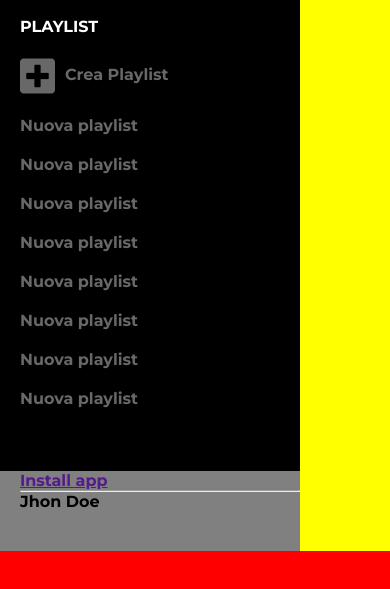
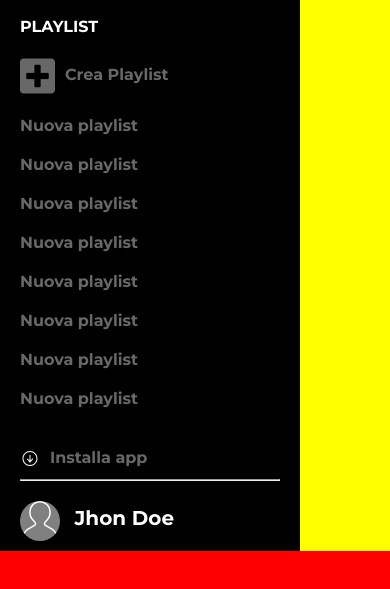
Before and after one commit to 83CarloG/html-css-spotifyweb, a plain HTML site: page index.html in a window 390 px wide. Shown: the part 213-802 px from the top of the page. Drawn offline with Linux system fonts and the light colour scheme.

Commit message:
aside - no responsive

```diff
--- a/css/style.css
+++ b/css/style.css
@@ -97,11 +97,39 @@
 /* /Secondary-nav */
 /* Aside-bottom */
 .aside-bottom {
-  height: 80px;
+  height: auto;
   margin-top: auto;
-  padding-left: 20px;
+  padding: 10px 20px;;
+  background-color: black;
+  flex-shrink: 0;
+}
+.aside-bottom__install {
+  margin-bottom: 10px;
+}
+.aside-bottom__link {
+  text-decoration: none;
+  color: #686868;
+}
+.aside-bottom__download {
+  margin-right: 10px;
+  height: 20px;
+  vertical-align: middle;
+}
+.aside-bottom__profile {
+  margin-top: 20px;
+}
+.aside-bottom__img {
+  display: inline-block;
+  width: 40px;
+  height: 40px;
+  border-radius: 50%;
   background-color: grey;
-  flex-shrink: 0;
+  vertical-align: middle;
+}
+.aside-bottom__name {
+  margin-left: 10px;
+  font-size: 1.25em;
+  color: white;
 }
 /* /Aside-bottom */
 /* /Aside */
--- a/index.html
+++ b/index.html
@@ -36,7 +36,7 @@
             </ul>
           </nav>
           <!-- /Main-nav -->
-          <!-- /Secondary-nav -->
+          <!-- Secondary-nav -->
           <nav class="secondary-nav">
             <h3 class="secondary-nav__title">Playlist</h3>
             <ul class="secondary-nav__list">
@@ -53,10 +53,19 @@
               <li class="secondary-nav__item "><a class="secondary-nav__link" href="#">Nuova playlist</a></li>
             </ul>
           </nav>
+          <!-- /Secondary-nav -->
+          <!-- Aside-bottom -->
           <div class="aside-bottom">
-            <a href="">Install app</a>
+            <div class="aside-bottom__install">
+              <a class="aside-bottom__link" href="#"><img class="aside-bottom__download" src="img/download.svg" alt="download icon">Installa app</a>
+            </div>
             <hr>
-            <h3>Jhon Doe</h3>
+            <div class="aside-bottom__profile">
+
+                <img class="aside-bottom__img" src="img/profile.svg" alt="profile icon">
+
+              <span class="aside-bottom__name">Jhon Doe</span>
+            </div>
           </div>
         </aside>
         <!-- /Aside -->
```
